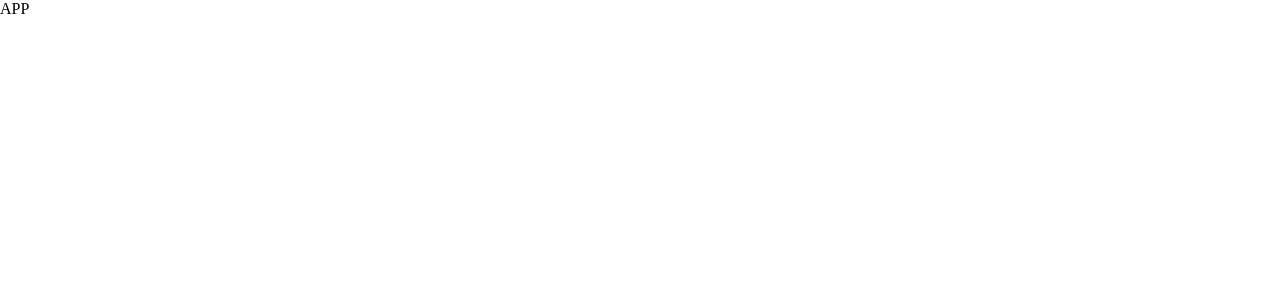
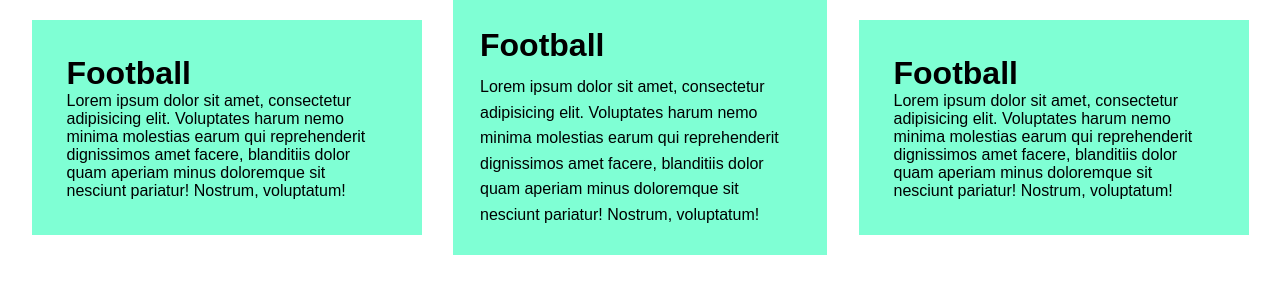
Before and after one commit to joepasss/sass_study, a React (Create React App) app in the folder ui_design/: page / in a window 1280 px wide. Shown: the top 300 px of the page. Built offline with nearby package versions, Linux system fonts and the light colour scheme.

Commit message:
white space

```diff
--- a/ui_design/src/App.js
+++ b/ui_design/src/App.js
@@ -1,5 +1,37 @@
 function App() {
-  return <div className='App'>APP</div>;
+  return (
+    <div className='white-space'>
+      <div className='sports football'>
+        <h1>Football</h1>
+        <p>
+          Lorem ipsum dolor sit amet, consectetur adipisicing elit. Voluptates
+          harum nemo minima molestias earum qui reprehenderit dignissimos amet
+          facere, blanditiis dolor quam aperiam minus doloremque sit nesciunt
+          pariatur! Nostrum, voluptatum!
+        </p>
+      </div>
+
+      <div className='sports basketball'>
+        <h1>Football</h1>
+        <p>
+          Lorem ipsum dolor sit amet, consectetur adipisicing elit. Voluptates
+          harum nemo minima molestias earum qui reprehenderit dignissimos amet
+          facere, blanditiis dolor quam aperiam minus doloremque sit nesciunt
+          pariatur! Nostrum, voluptatum!
+        </p>
+      </div>
+
+      <div className='sports golf'>
+        <h1>Football</h1>
+        <p>
+          Lorem ipsum dolor sit amet, consectetur adipisicing elit. Voluptates
+          harum nemo minima molestias earum qui reprehenderit dignissimos amet
+          facere, blanditiis dolor quam aperiam minus doloremque sit nesciunt
+          pariatur! Nostrum, voluptatum!
+        </p>
+      </div>
+    </div>
+  );
 }
 
 export default App;
--- a/ui_design/src/index.scss
+++ b/ui_design/src/index.scss
@@ -2,3 +2,33 @@
   margin: 0;
   padding: 0;
 }
+
+body {
+  font-family: Arial, Helvetica, sans-serif;
+}
+
+// White Space
+.white-space {
+  display: flex;
+  justify-content: space-evenly;
+  align-items: center;
+
+  .sports {
+    width: 320px;
+    background-color: aquamarine;
+    padding: 35px;
+  }
+
+  .basketball {
+    padding: 27px;
+
+    h1 {
+      margin-bottom: 10px;
+    }
+
+    p {
+      line-height: 1.6;
+      // line-height: 25px;
+    }
+  }
+}
```
